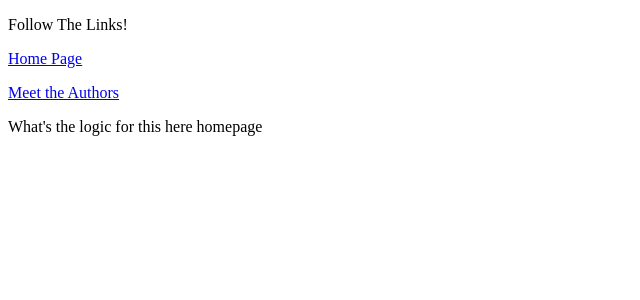
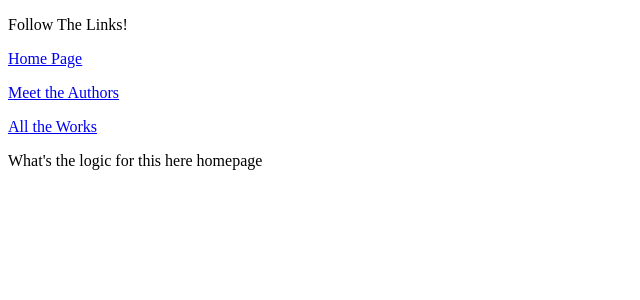
Before and after one commit to mmaustin/community-novel, a React (Create React App) app in the folder cn-client/: page / in a window 1280 px wide. Shown: the top 300 px of the page, without its empty margins (0-640 px from the left). Built offline with nearby package versions, Linux system fonts and the light colour scheme; no server answers.

Commit message:
add a link to works list component in the navbar

```diff
--- a/cn-client/src/app/Navbar.js
+++ b/cn-client/src/app/Navbar.js
@@ -9,6 +9,7 @@ export const Navbar = () =>{
             <div>
                 <p><Link className='component-link' to='/'>Home Page</Link></p>
                 <p><Link className='component-link' to='/all-authors'>Meet the Authors</Link></p>
+                <p><Link className='component-link' to='/all-works'>All the Works</Link></p>
             </div>
         </nav>
     )
```
